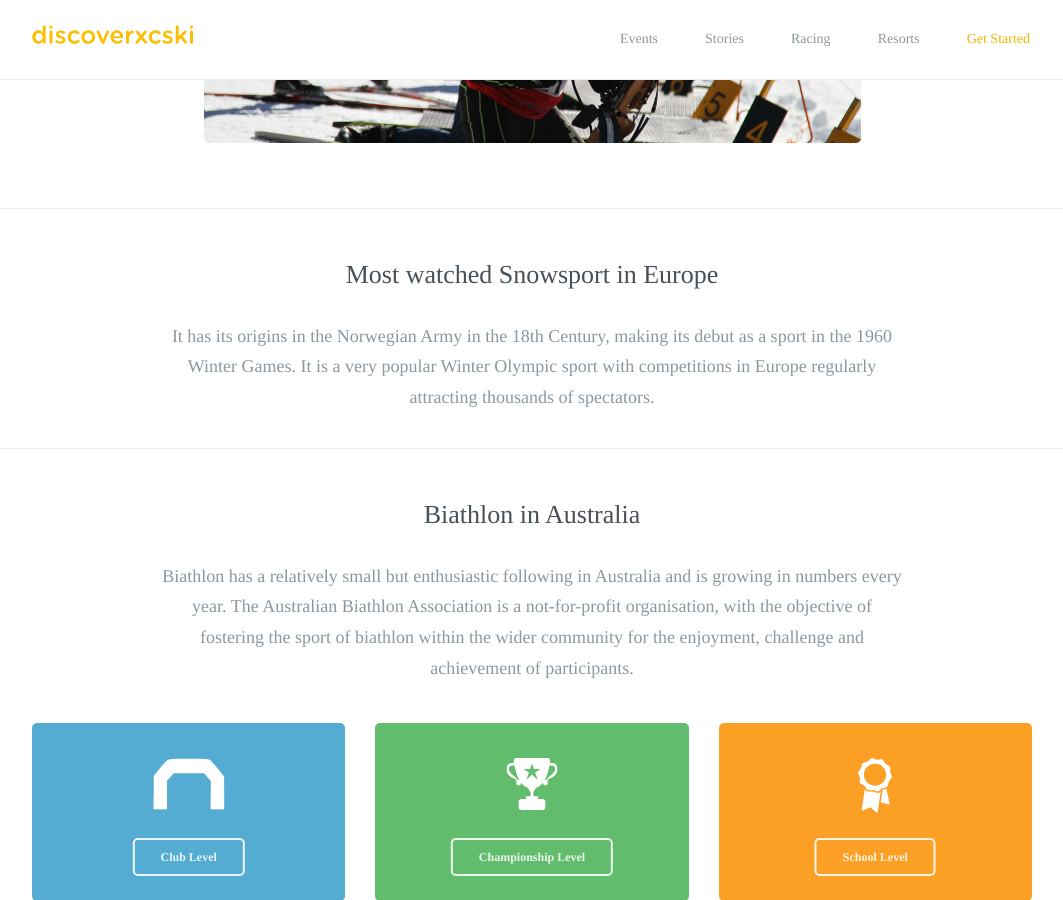
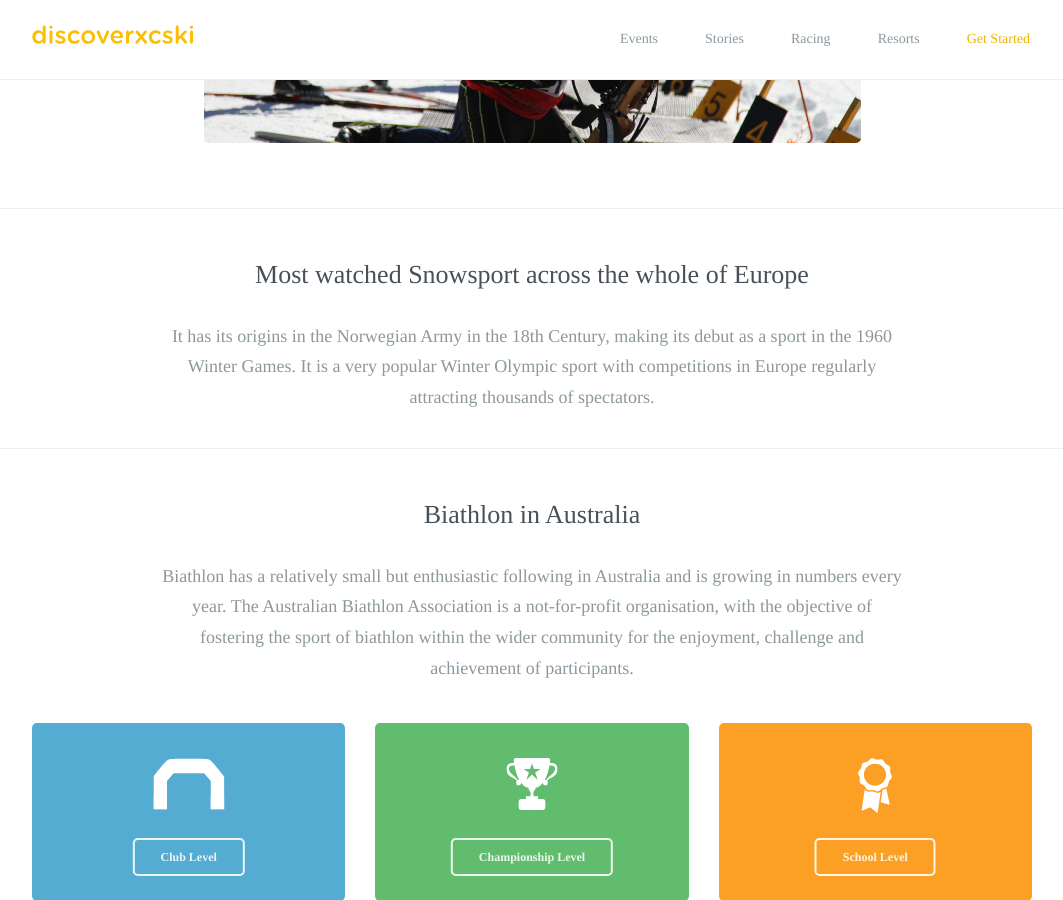
Before and after one commit to robcatto/robcatto.github.io, a Jekyll site: the page built from racing/australian-biathlon/index.html, in a window 1280 px wide and 900 px high, scrolled down 871 px. Shown: the whole window, without its empty margins (108-1171 px from the left). Built offline with Jekyll 4.4.1, drawn with Linux system fonts in a browser that asks for light colours; some web fonts are replaced; Markdown is read by kramdown in place of the engine named in the settings.

Commit message:
Update index.html

```diff
--- a/racing/australian-biathlon/index.html
+++ b/racing/australian-biathlon/index.html
@@ -61,7 +61,7 @@ layout: default
 
 
                 <section class="mobile_section">
-                    <h3>Most watched Snowsport in Europe</h3>
+                    <h3>Most watched Snowsport across the whole of Europe</h3>
                     <p>It has its origins in the Norwegian Army in the 18th Century, making its debut as a sport in the 1960 Winter Games.  It is a very popular Winter Olympic sport with competitions in Europe regularly attracting thousands of spectators.
                     </p>
 
```
